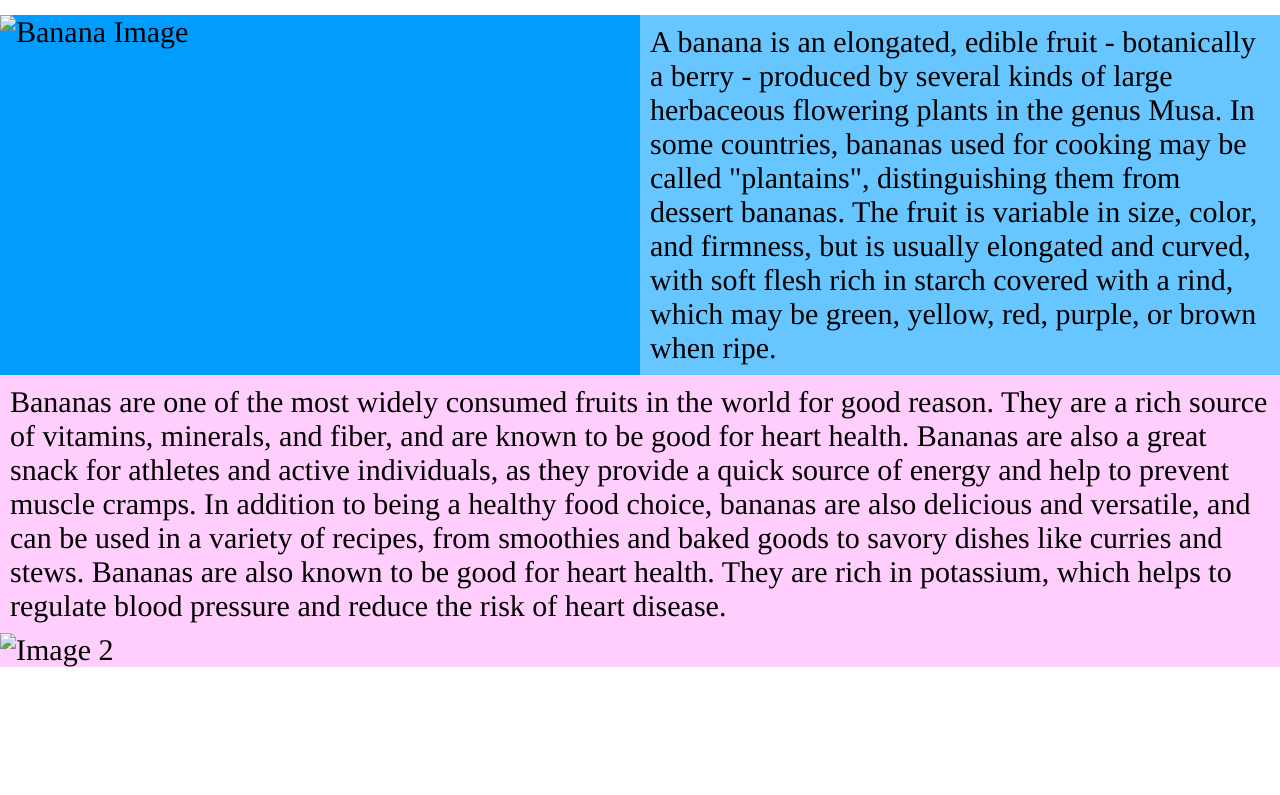
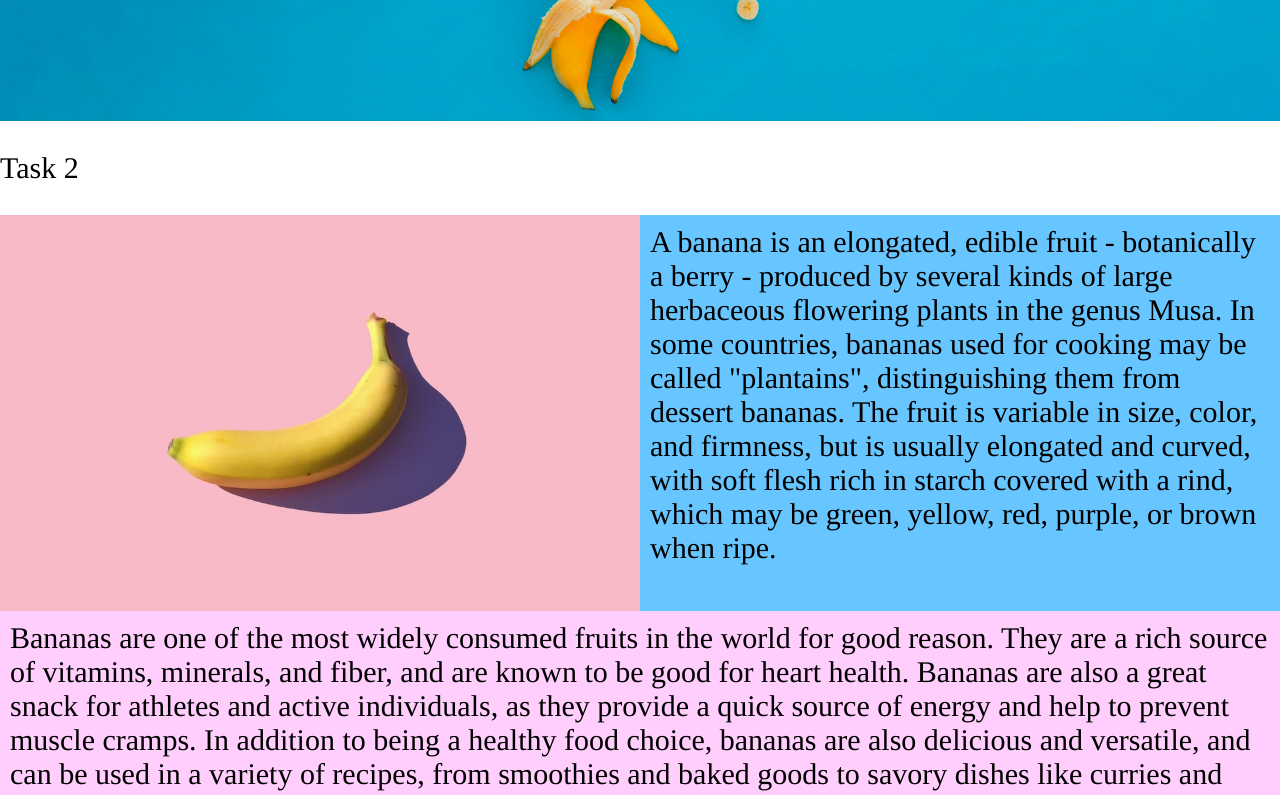
Before and after one commit to volkovily/front-end-basics, a plain HTML site: page lab3/index.html in a window 1280 px wide. Shown: the part 731-1526 px from the top of the page. Before the commit the page ends 1398 px from the top, so only its background shows below. Drawn offline with Linux system fonts and the light colour scheme.

```diff
--- a/lab3/index.html
+++ b/lab3/index.html
@@ -8,7 +8,7 @@
   <body>
     <!-- Task 1 -->
     <div class="container">
-        <img class="image" src="lab8/img/banana.jpg" alt="Banana Image">
+        <img class="image" src="img/banana.jpg" alt="Banana Image">
         <div class="text1">
             A banana is an elongated, edible fruit - botanically a berry - produced by several kinds of
             large herbaceous flowering plants in the genus Musa. In some countries, bananas used for cooking may be called "plantains",
@@ -25,12 +25,12 @@
             can be used in a variety of recipes, from smoothies and baked goods to savory dishes like curries and stews.
             Bananas are also known to be good for heart health. They are rich in potassium, which helps to regulate blood pressure and reduce the risk of heart disease.
         </div>
-        <img class="image image2" src="lab8/img/slice.jpg" alt="Image 2">
+        <img class="image image2" src="img/slice.jpg" alt="Image 2">
     </div>
     <!-- Task 2 -->
     <p> Task 2 </p>
     <div class="container">
-        <img class="image" src="lab8/img/banana.jpg" alt="Banana Image">
+        <img class="image" src="img/banana.jpg" alt="Banana Image">
         <div class="text-flex">
             A banana is an elongated, edible fruit - botanically a berry - produced by several kinds of
             large herbaceous flowering plants in the genus Musa. In some countries, bananas used for cooking may be called "plantains",
@@ -47,7 +47,7 @@
             can be used in a variety of recipes, from smoothies and baked goods to savory dishes like curries and stews.
             Bananas are also known to be good for heart health. They are rich in potassium, which helps to regulate blood pressure and reduce the risk of heart disease.
         </div>
-        <img class="image image2" src="lab8/img/slice.jpg" alt="Image 2">
+        <img class="image image2" src="img/slice.jpg" alt="Image 2">
     </div>
 </body>
 </html>
```
Also changed, not shown: index.html (+1 -1 lines).
